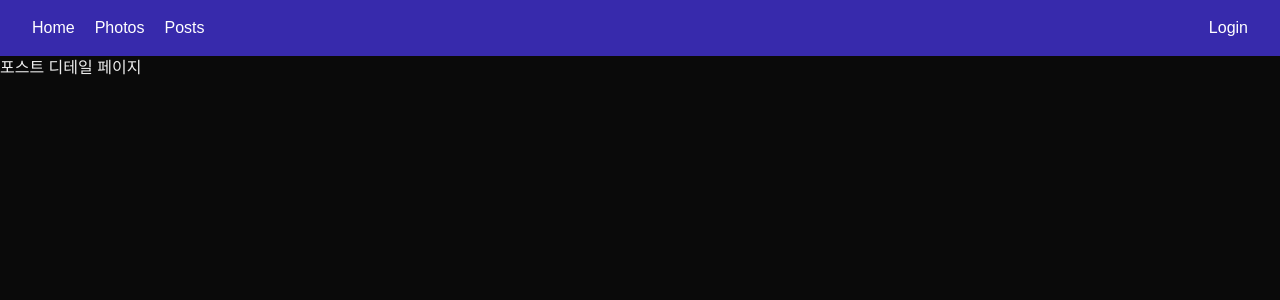
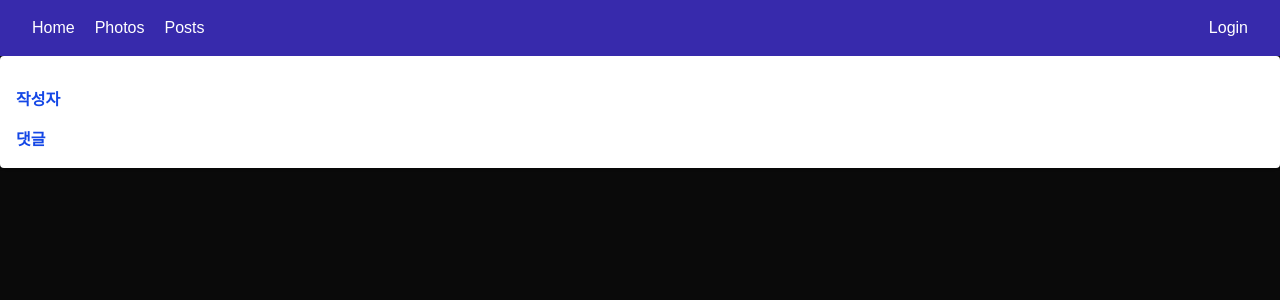
Before and after one commit to groom-practice/final-semi-project-team-3, a Next.js app: page /posts/1 in a window 1280 px wide. Shown: the top 300 px of the page. Built offline with nearby package versions, Linux system fonts and the light colour scheme.

Commit message:
feat : post 디테일 페이지 마크업 구현

```diff
--- a/app/@modal/(.)posts/[id]/page.tsx
+++ b/app/@modal/(.)posts/[id]/page.tsx
@@ -1,9 +1,10 @@
 import Modal from "@/components/Modal";
+import PostDetail from "@/components/PostDetail";
 
 export default function Page() {
   return (
     <Modal>
-      <div>포스트 디데일 페이지</div>
+      <PostDetail />
     </Modal>
   );
 }
--- a/app/posts/[id]/page.tsx
+++ b/app/posts/[id]/page.tsx
@@ -1,3 +1,5 @@
+import PostDetail from "@/components/PostDetail";
+
 export default function Page() {
-  return <div>포스트 디테일 페이지</div>;
+  return <PostDetail />;
 }
--- a/components/PostDetail.tsx
+++ b/components/PostDetail.tsx
@@ -0,0 +1,16 @@
+export default function PostDetail() {
+  return (
+    <div className="p-4 space-y-4 bg-white rounded shadow">
+      <h1 className="text-2xl font-bold"></h1>
+      <p className="text-gray-700"></p>
+
+      <div>
+        <h2 className="font-semibold mt-4 text-blue-700">작성자</h2>
+      </div>
+
+      <div>
+        <h2 className="font-semibold mt-4 text-blue-700">댓글</h2>
+      </div>
+    </div>
+  );
+}
```
Also changed, not shown: types/posts.ts (+8 -0 lines).
